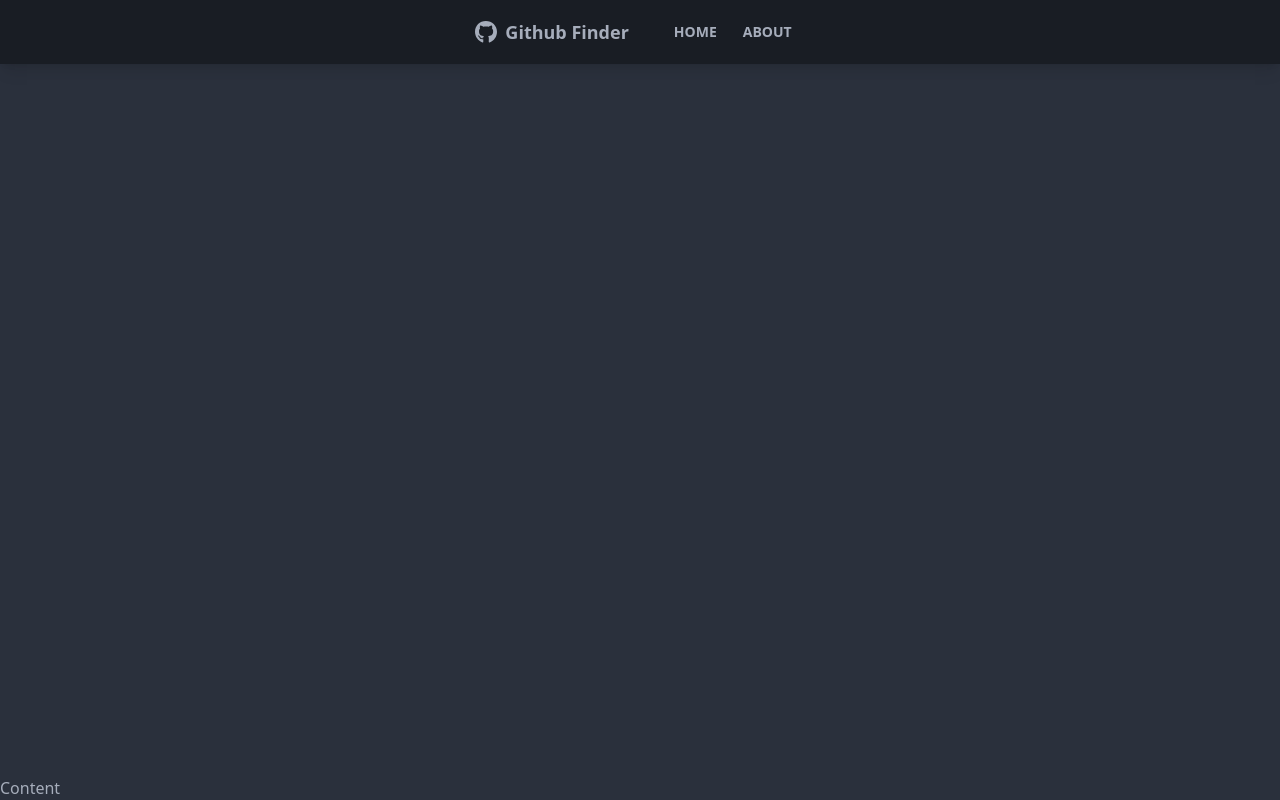
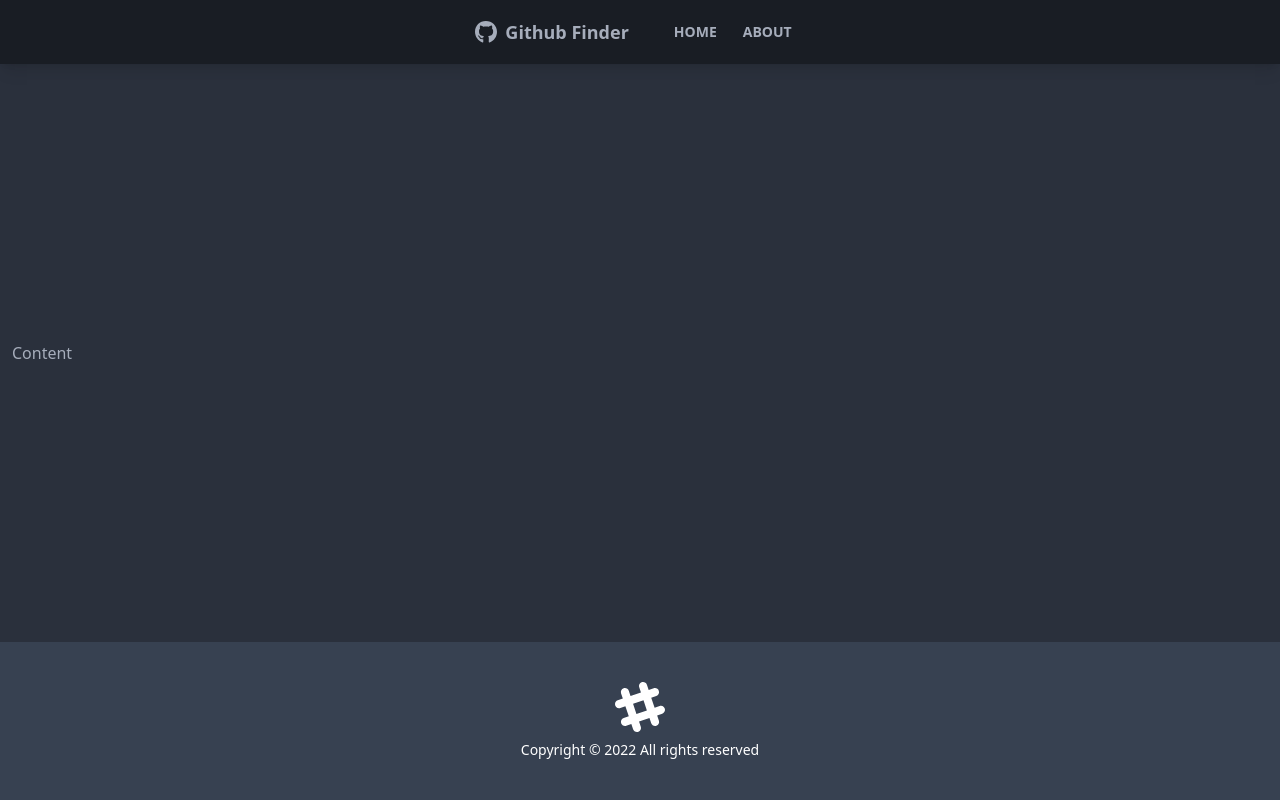
Before and after one commit to MVidicek/github-finder, a React (Create React App) app: page / in a window 1280 px wide. Built offline with nearby package versions, Linux system fonts and the light colour scheme; the HTML template or start-up script is replaced by a standard one.

Commit message:
Footer component

```diff
--- a/src/App.js
+++ b/src/App.js
@@ -1,12 +1,14 @@
 import { BrowserRouter as Router, Route } from 'react-router-dom';
 import Navbar from './components/layout/Navbar';
+import Footer from './components/layout/Footer';
 
 function App() {
   return (
     <Router>
       <div className="flex flex-col justify-between h-screen">
         <Navbar />
-        <main>Content</main>
+        <main className="container mx-auto px-3 pb-12">Content</main>
+        <Footer />
       </div>
     </Router>
   );
--- /dev/null
+++ b/src/components/layout/Footer.jsx
@@ -0,0 +1,24 @@
+function Footer() {
+  const footerYear = new Date().getFullYear();
+
+  return (
+    <footer className="footer p-10 bg-gray-700 text-primary-content footer-center">
+      <div>
+        <svg
+          width="50"
+          height="50"
+          viewBox="0 0 24 24"
+          xmlns="http://www.w3.org/2000/svg"
+          fillRule="evenodd"
+          clipRule="evenodd"
+          className="inline-block fill-current"
+        >
+          <path d="M22.672 15.226l-2.432.811.841 2.515c.33 1.019-.209 2.127-1.23 2.456-1.15.325-2.148-.321-2.463-1.226l-.84-2.518-5.013 1.677.84 2.517c.391 1.203-.434 2.542-1.831 2.542-.88 0-1.601-.564-1.86-1.314l-.842-2.516-2.431.809c-1.135.328-2.145-.317-2.463-1.229-.329-1.018.211-2.127 1.231-2.456l2.432-.809-1.621-4.823-2.432.808c-1.355.384-2.558-.59-2.558-1.839 0-.817.509-1.582 1.327-1.846l2.433-.809-.842-2.515c-.33-1.02.211-2.129 1.232-2.458 1.02-.329 2.13.209 2.461 1.229l.842 2.515 5.011-1.677-.839-2.517c-.403-1.238.484-2.553 1.843-2.553.819 0 1.585.509 1.85 1.326l.841 2.517 2.431-.81c1.02-.33 2.131.211 2.461 1.229.332 1.018-.21 2.126-1.23 2.456l-2.433.809 1.622 4.823 2.433-.809c1.242-.401 2.557.484 2.557 1.838 0 .819-.51 1.583-1.328 1.847m-8.992-6.428l-5.01 1.675 1.619 4.828 5.011-1.674-1.62-4.829z"></path>
+        </svg>
+        <p>Copyright &copy; {footerYear} All rights reserved</p>
+      </div>
+    </footer>
+  );
+}
+
+export default Footer;
```
